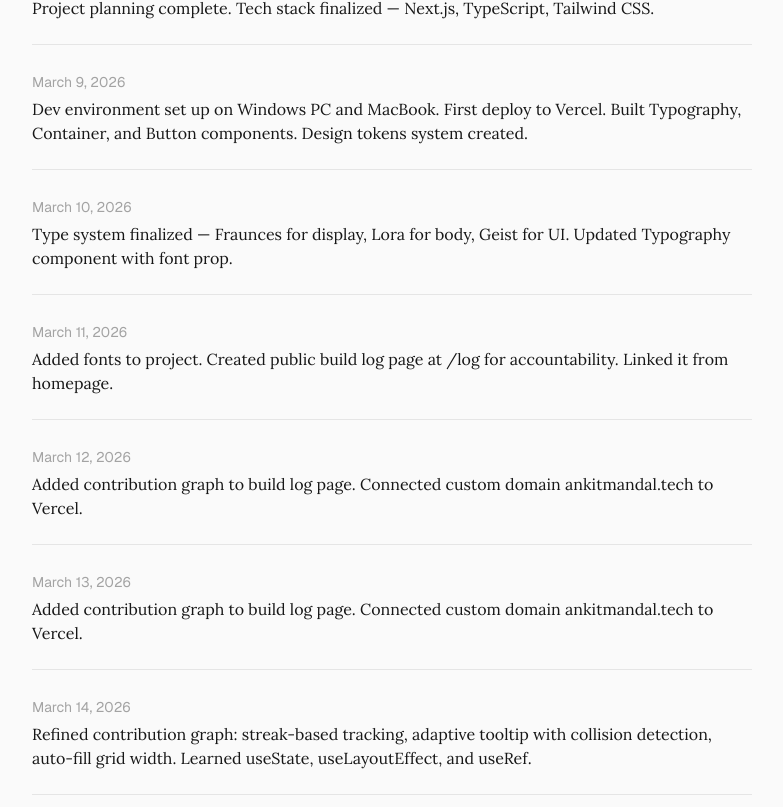
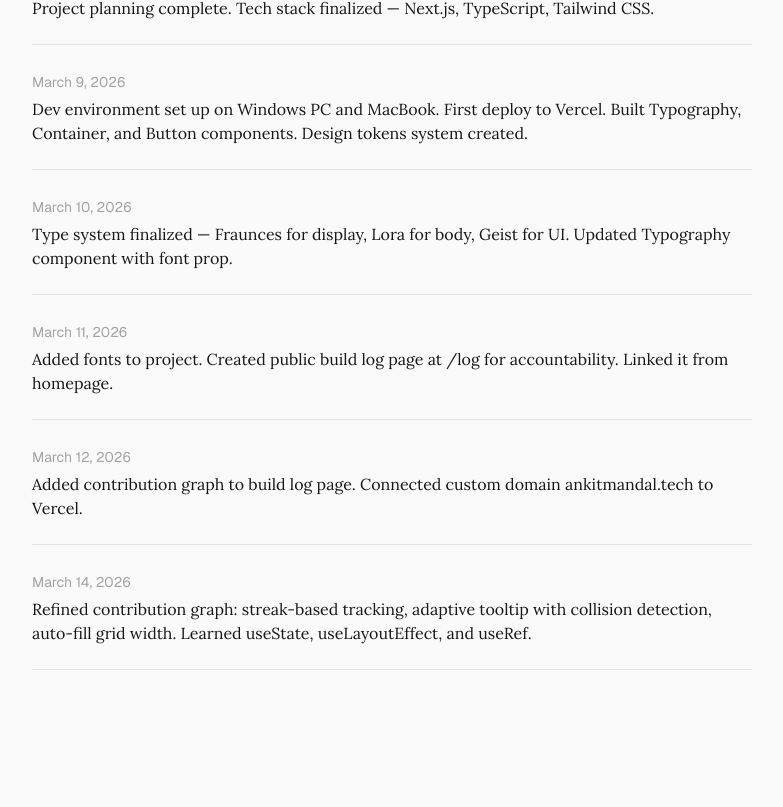
Before and after one commit to AnkitCodeZzz/portfolio, a Next.js app: page /log in a window 1280 px wide. Shown: the part 490-1297 px from the top of the page, without its empty margins (248-1031 px from the left). After the commit the page ends 1256 px from the top, so only its background shows below. Built offline with nearby package versions, Linux system fonts and the light colour scheme.

Commit message:
Update build log entries

```diff
--- a/app/log/page.tsx
+++ b/app/log/page.tsx
@@ -21,10 +21,6 @@ const logs = [
   },
   {
     date: "March 12, 2026",
-    entry: "Added contribution graph to build log page. Connected custom domain ankitmandal.tech to Vercel.",
-  },
-  {
-    date: "March 13, 2026",
     entry: "Added contribution graph to build log page. Connected custom domain ankitmandal.tech to Vercel.",
   },
   {
```
